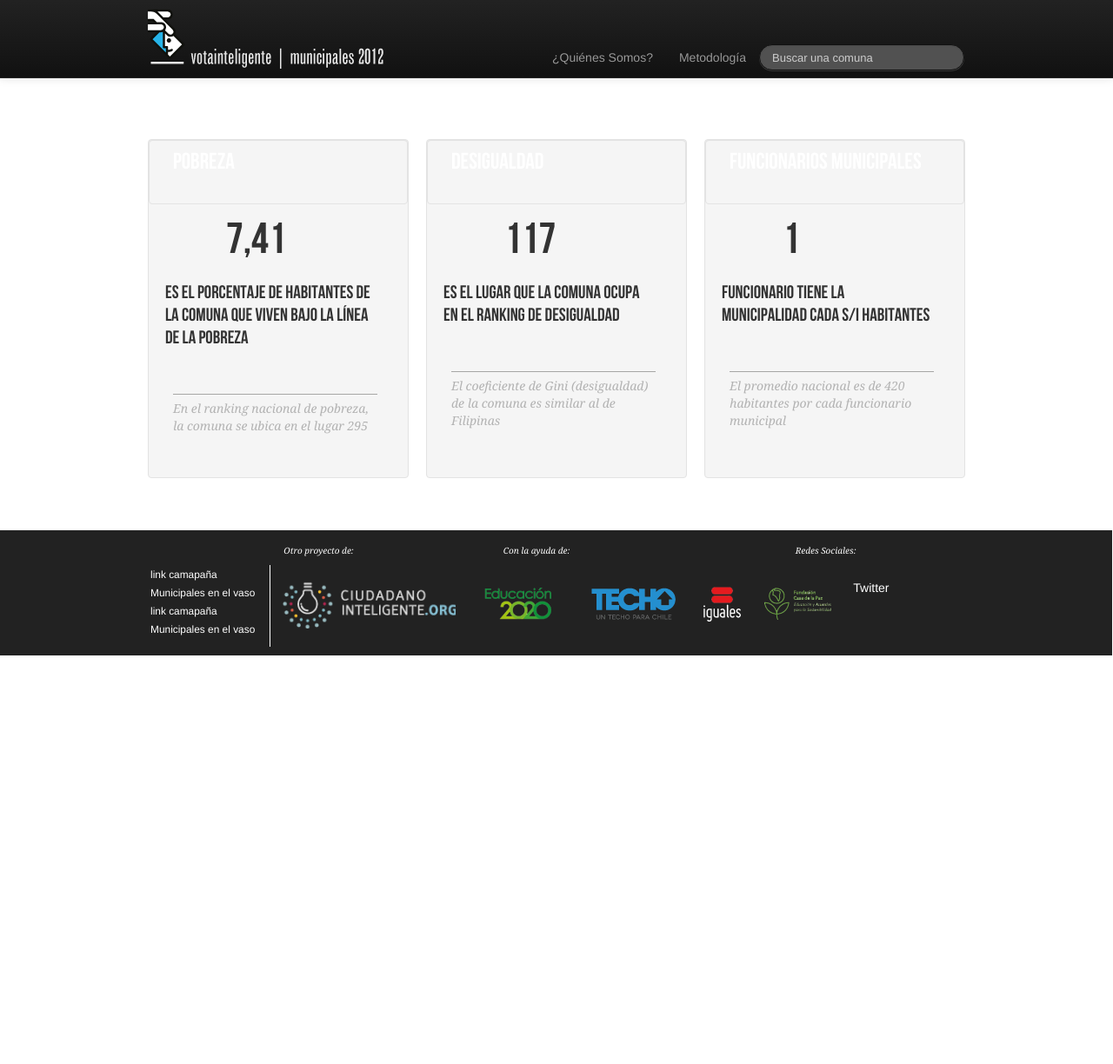
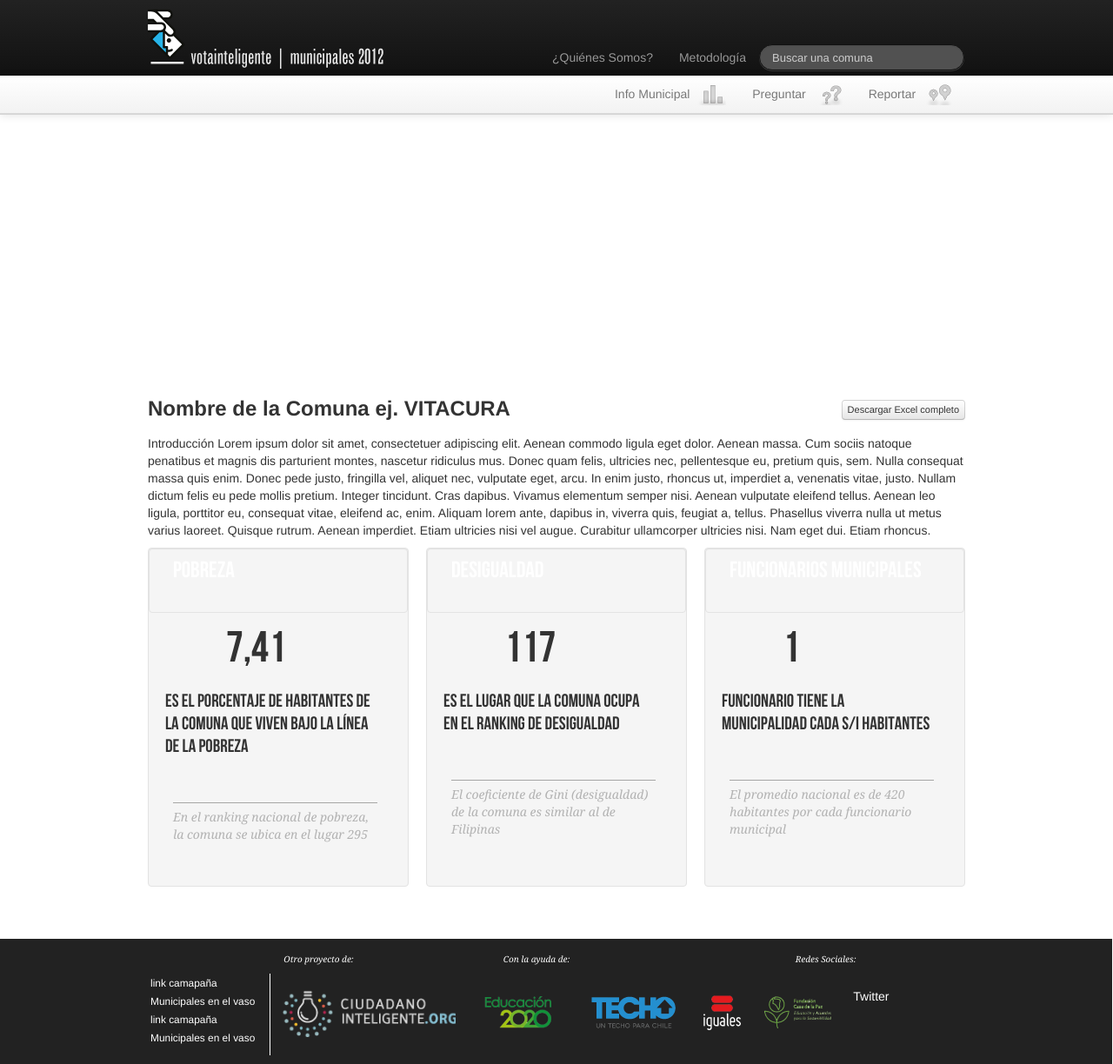
Before and after one commit to ciudadanointeligente/votainteligente, a Django app: a page that uses municipales2012/templates/municipales2012/todos_los_indices.html in a window 1280 px wide. Shown: the whole page at 87% size. Before the commit the page ends 754 px from the top, so only its background shows below. Run offline with Django 3.2, Linux system fonts and the light colour scheme; data comes from the database, SQL or seed files in the repository; some libraries are stand-ins or nearby versions.

Commit message:
titulo e intro a todos los indices

```diff
--- a/municipales2012/templates/municipales2012/todos_los_indices.html
+++ b/municipales2012/templates/municipales2012/todos_los_indices.html
@@ -1,8 +1,27 @@
-{% extends "base.html" %}
+{% extends "base_sub_menu.html" %}
 {% block content %}
 
+
+
+
+
+ <div class="container paginaCompleta">
+
+
+ <br/>
+ <br/>
+ <br/>
+ <br/>
+  <br/>
+ <br/>
+ <h3> Nombre de la Comuna ej. VITACURA </h3>
+             <a href="./pdf/Afiche_Chile.pdf" class="btn btn-mini" style="float: right; margin-top: -40px;"> Descargar Excel completo </a>
+             <p> Introducción
+             Lorem ipsum dolor sit amet, consectetuer adipiscing elit. Aenean commodo ligula eget dolor. Aenean massa. Cum sociis natoque penatibus et magnis dis parturient montes, nascetur ridiculus mus. Donec quam felis, ultricies nec, pellentesque eu, pretium quis, sem. Nulla consequat massa quis enim. Donec pede justo, fringilla vel, aliquet nec, vulputate eget, arcu. In enim justo, rhoncus ut, imperdiet a, venenatis vitae, justo. Nullam dictum felis eu pede mollis pretium. Integer tincidunt. Cras dapibus. Vivamus elementum semper nisi. Aenean vulputate eleifend tellus. Aenean leo ligula, porttitor eu, consequat vitae, eleifend ac, enim. Aliquam lorem ante, dapibus in, viverra quis, feugiat a, tellus. Phasellus viverra nulla ut metus varius laoreet. Quisque rutrum. Aenean imperdiet. Etiam ultricies nisi vel augue. Curabitur ullamcorper ultricies nisi. Nam eget dui. Etiam rhoncus. </p>
               <div class="row-fluid">
                 {% for indice in indices %}
+
+
 
                 <div class="span4 well">
                   <div class="infoCompletaMunicipalidades">
@@ -26,5 +45,5 @@
                 {% endfor %}
              </div>
 
-
+</div>
        {% endblock %}
```
